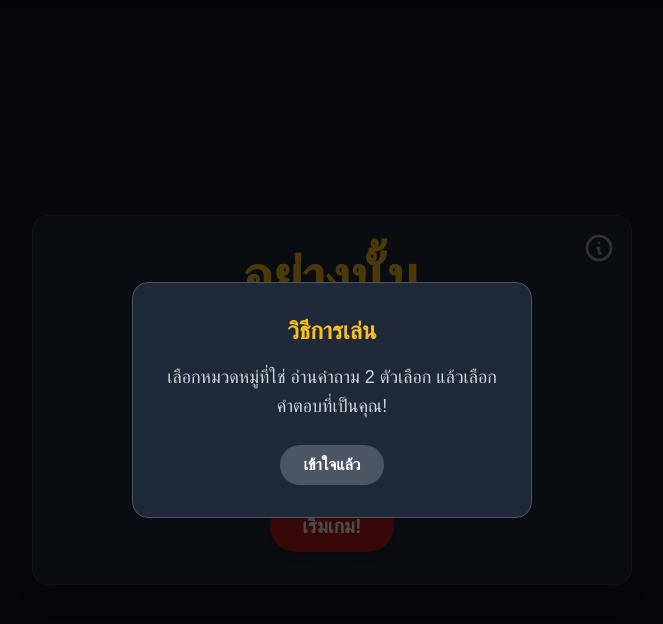
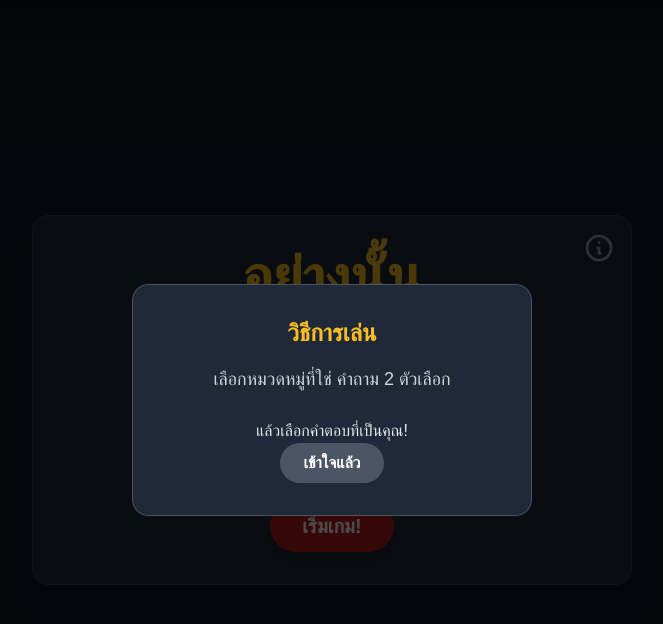
Before and after one commit to A1zix-R1nyx/this-or-that.github.com, a plain HTML site: page index.html in a window 1280 px wide. Both pictures are taken after a click on the button 907 px from the left and 248 px from the top of the page. Shown: the whole page, without its empty margins (308-971 px from the left). Drawn offline with nearby package versions, Linux system fonts and the light colour scheme; a web font is replaced by a local one.

Commit message:
Update index.html

```diff
--- a/index.html
+++ b/index.html
@@ -186,7 +186,8 @@
         <div class="info-modal-content text-center">
             <h3 class="text-2xl font-bold text-amber-400 mb-4">วิธีการเล่น</h3>
             <p class="text-gray-300 mb-6 text-lg leading-relaxed">
-                เลือกหมวดหมู่ที่ใช่ อ่านคำถาม 2 ตัวเลือก แล้วเลือกคำตอบที่เป็นคุณ!
+                เลือกหมวดหมู่ที่ใช่ คำถาม 2 ตัวเลือก
+                <p>แล้วเลือกคำตอบที่เป็นคุณ! </p>
             </p>
             <button id="close-modal-button" class="bg-gray-600 text-white font-semibold py-2 px-6 rounded-full hover:bg-gray-500 transition">เข้าใจแล้ว</button>
         </div>
@@ -319,4 +320,5 @@
     </script>
 
 </body>
+
 </html>
```
